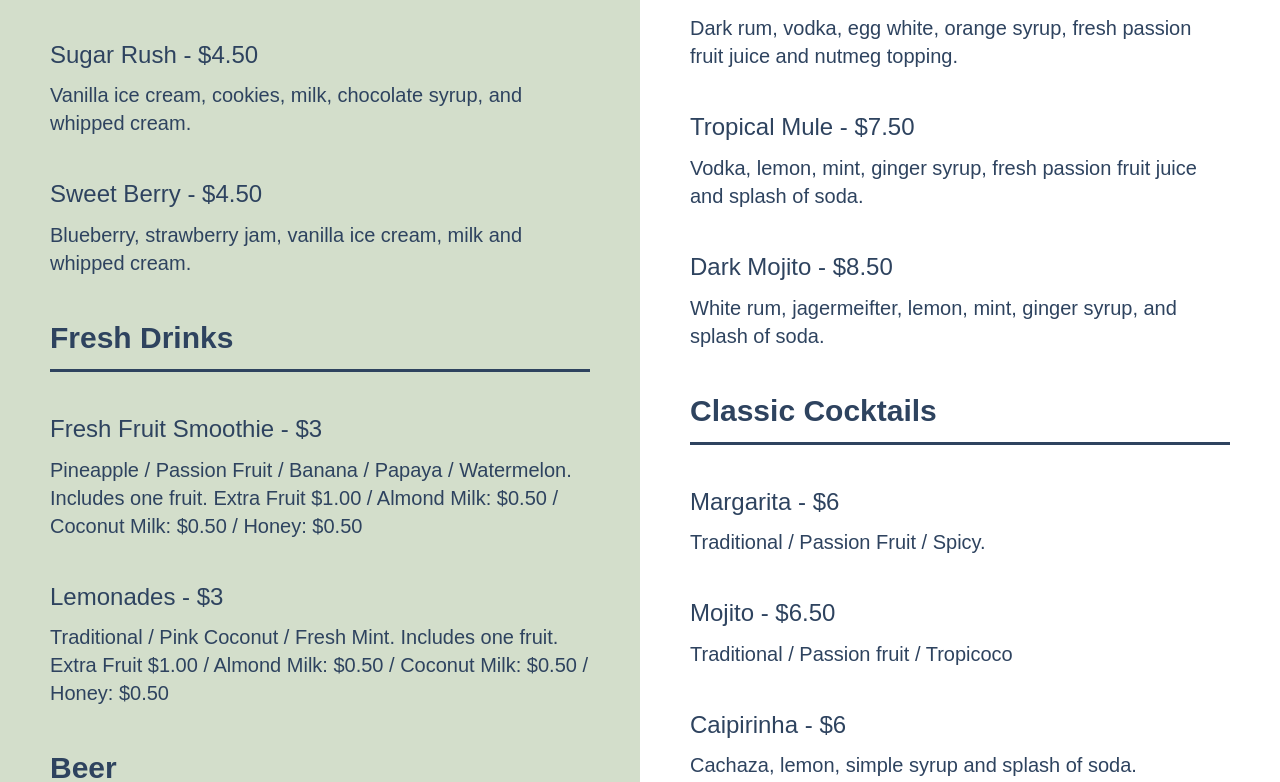
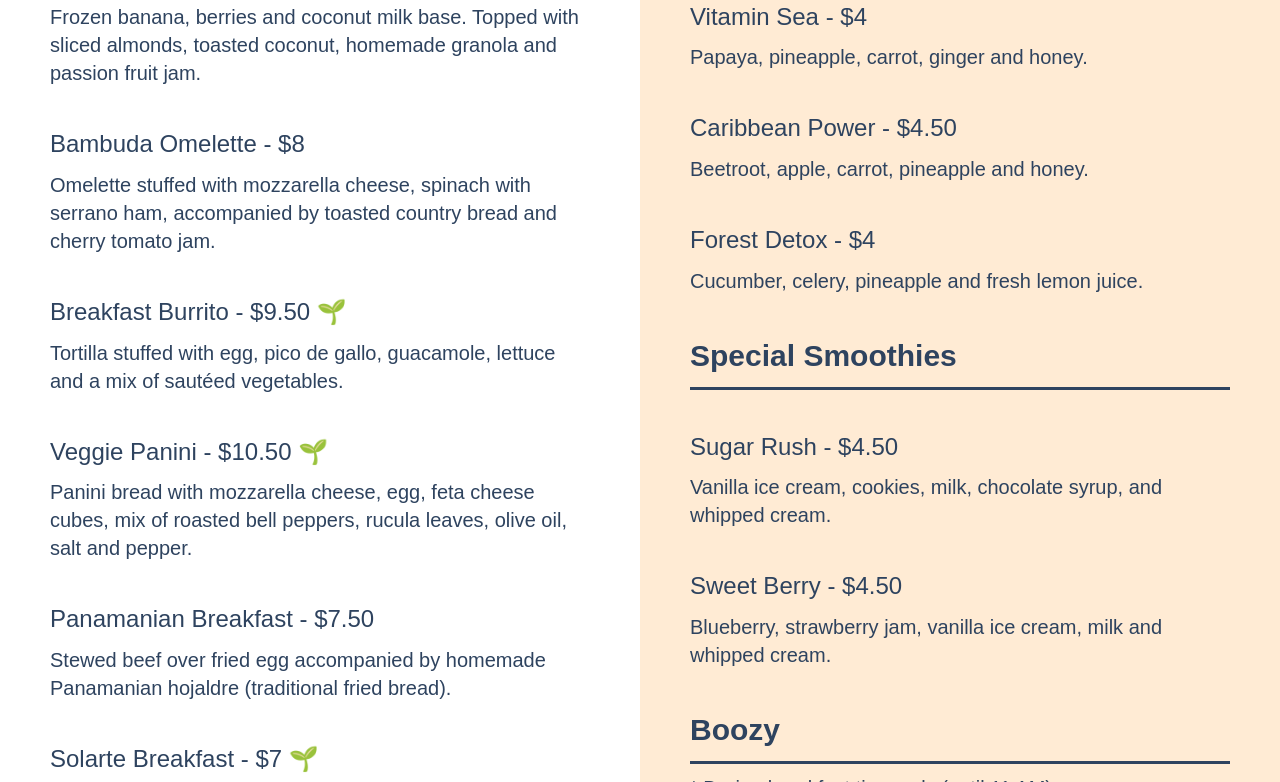
Before and after one commit to amadeu-io/restaurant-page, a website built with webpack: page dist/index.html in a window 1280 px wide. Shown: the part 633-1415 px from the top of the page. Built offline with nearby package versions, Linux system fonts and the light colour scheme.

Commit message:
Improve breakfast styles
Now the breakfast styles are consistent with the beverages', separating
h2 and h1 with underline and different size for a better visual
look and readability of the menu

```diff
--- a/src/beveragesLoad.js
+++ b/src/beveragesLoad.js
@@ -222,7 +222,6 @@ function beveragesLoad() {
       </p>
     </div>
   </div>
-
   `;
 
   content.innerHTML = beveragesHTML;
--- a/src/breakfastLoad.js
+++ b/src/breakfastLoad.js
@@ -7,7 +7,7 @@ function breakfastLoad() {
 
   let breakfastHTML = `
   <div class="left">
-          <h1>Breakfast</h1>
+    <h1>Breakast &#x1F373;</h1>
 
     <div class="item-container">
       <h3>Continental Breakfast - $7.50</h3>
@@ -106,7 +106,7 @@ function breakfastLoad() {
       </p>
     </div>
 
-          <h1>Beverages</h1>
+    <h2>Beverages</h2>
     <div class="item-container">
       <h3>Coffee - $2</h3>
       <p class="description">Black / With milk (Almond milk available)</p>
@@ -116,7 +116,7 @@ function breakfastLoad() {
       <h3>Tea - $2</h3>
     </div>
 
-          <h1>Superfood Smoothies</h1>
+    <h2>Superfood Smoothies</h2>
 
     <div class="item-container">
       <h3>Vitamin Sea - $4</h3>
@@ -139,7 +139,7 @@ function breakfastLoad() {
       </p>
     </div>
 
-          <h1>Special Smoothies</h1>
+    <h2>Special Smoothies</h2>
 
     <div class="item-container">
       <h3>Sugar Rush - $4.50</h3>
@@ -157,7 +157,7 @@ function breakfastLoad() {
       </p>
     </div>
 
-          <h1>Boozy</h1>
+    <h2>Boozy</h2>
     <p class="description">* During breakfast time only (until 11 AM).</p>
 
     <div class="item-container">
--- a/src/index.js
+++ b/src/index.js
@@ -4,8 +4,8 @@ import "./styles/global.css";
 /* import { landingLoad } from "./landingLoad.js";
 landingLoad(); */
 
-import { beveragesLoad } from "./beveragesLoad.js";
-beveragesLoad();
+// import { beveragesLoad } from "./beveragesLoad.js";
+//beveragesLoad();
 
-/* import { breakfastLoad } from "./breakfastLoad.js";
-breakfastLoad(); */
+import { breakfastLoad } from "./breakfastLoad.js";
+breakfastLoad();
--- a/src/styles/breakfast.css
+++ b/src/styles/breakfast.css
@@ -6,7 +6,15 @@
 
 h1 {
   font-size: 2rem;
-  font-weight: 500;
+  font-weight: 700;
+}
+
+h2 {
+  font-size: 1.5rem;
+  font-weight: 600;
+  margin-top: 40px;
+  padding-bottom: 10px;
+  border-bottom: 3px solid;
 }
 
 h3 {
@@ -45,7 +53,3 @@ h3 {
   background-color: var(--bambuda-orange);
   color: var(--bambuda-blue);
 }
-
-.right h1 {
-  margin-top: 40px;
-}
```
Also changed, not shown: dist/main.js. Lines whose indentation alone changed are shown as unchanged.
